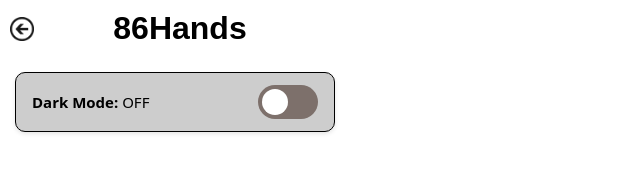
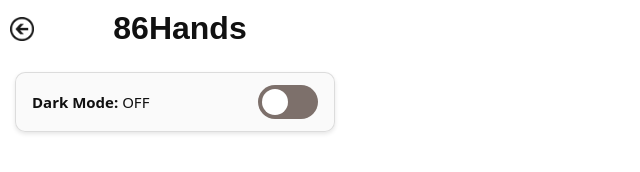
Before and after one commit to NickPalceski/86-Hands, a browser extension: page voice-assistant-extention/pages/settings.html in a window 1280 px wide. Shown: the whole page, without its empty margins (0-640 px from the left). Drawn offline with Linux system fonts and the light colour scheme; a web font is replaced by a local one.

Commit message:
Added functionality of dark mode on settings page

```diff
--- a/voice-assistant-extention/pages/settings.html
+++ b/voice-assistant-extention/pages/settings.html
@@ -19,7 +19,8 @@ Main settings page for the extension
 </head>
 <body>
     <div class="header">
-        <img src="../images/lightModeBackBtn.png" class="back-btn" alt="Back Button"/>
+        <!-- add id so JS can swap the image for dark mode -->
+        <img src="../images/lightModeBackBtn.png" class="back-btn" id="backBtn" alt="Back Button"/>
         <h1>86Hands</h1>
     </div>
 
--- a/voice-assistant-extention/settings.js
+++ b/voice-assistant-extention/settings.js
@@ -1,15 +1,40 @@
 // JavaScript functionality for settings.js
 
+// Wire the dark-mode toggle: toggle a .dark class on <html>, persist to localStorage,
+// and update the status text. Uses a smooth CSS transition for colors.
 
-// -----------------------------------------------------------------------------------------
-// SLIDER SWITCH FUNCTIONALITY
-// -----------------------------------------------------------------------------------------
-
-  // Get elements
+document.addEventListener('DOMContentLoaded', () => {
   const toggle = document.getElementById('serviceToggle');
   const darkmodeText = document.getElementById('darkmodeText');
+  const root = document.documentElement;
 
-  // Toggle Status
+  function applyDarkMode(checked) {
+    darkmodeText.textContent = checked ? 'ON' : 'OFF';
+    root.classList.toggle('dark', checked);
+    // Swap back button image depending on theme (paths are relative to the HTML file)
+    const backBtn = document.getElementById('backBtn');
+    if (backBtn) {
+      backBtn.src = checked ? '../images/backBtnDark.png' : '../images/lightModeBackBtn.png';
+    }
+    try {
+      localStorage.setItem('darkMode', checked ? 'true' : 'false');
+    } catch (e) {
+      // ignore storage errors (e.g., private mode)
+      console.warn('Could not persist dark mode preference', e);
+    }
+  }
+
+  // Initialize from saved preference, or fall back to system preference when unset
+  const saved = localStorage.getItem('darkMode');
+  const prefersDark = window.matchMedia && window.matchMedia('(prefers-color-scheme: dark)').matches;
+  const initialDark = saved === 'true' || (saved === null && prefersDark);
+
+  // Set initial UI state
+  toggle.checked = initialDark;
+  applyDarkMode(initialDark);
+
+  // Listen for changes
   toggle.addEventListener('change', (event) => {
-    darkmodeText.textContent = event.target.checked ? 'ON' : 'OFF';
+    applyDarkMode(event.target.checked);
   });
+});
--- a/voice-assistant-extention/styles/settings.css
+++ b/voice-assistant-extention/styles/settings.css
@@ -1,12 +1,38 @@
 /* -----------------------------------------------------------------------------------------
-GENERAL
+GENERAL / THEME VARIABLES
 ------------------------------------------------------------------------------------------ */
 
+/* Color variables make it easy to switch themes by toggling the .dark class on <html> */
+:root {
+  --bg: #ffffff;                 /* page background */
+  --text-color: #111111;        /* main text */
+  --panel-bg: rgba(250,250,250,0.9); /* container background */
+  --border-color: rgba(0,0,0,0.12);
+  --box-shadow: 0 2px 4px rgba(0,0,0,0.1);
+  --toggle-off: #7D706B;
+  --toggle-on: #34c759;
+}
+
+/* Dark theme variables */
+.dark {
+  --bg: #0f1113;                /* deep page background */
+  --text-color: #e6eef3;       /* light text */
+  --panel-bg: rgba(20,22,24,0.9);
+  --border-color: rgba(255,255,255,0.06);
+  --box-shadow: 0 2px 6px rgba(0,0,0,0.6);
+  --toggle-off: #5a504b;
+  --toggle-on: #2db84a;
+}
 
 html, body {
   width: 350px;   /* hard-codes window size */
   margin: 0;
   padding: 0;
+  background-color: var(--bg);
+  color: var(--text-color);
+  -webkit-font-smoothing: antialiased;
+  -moz-osx-font-smoothing: grayscale;
+  transition: background-color 250ms ease, color 250ms ease;
 }
 
 h1 {
@@ -39,6 +65,18 @@ HELP & SETTINGS BUTTONS
     margin-right: 10px;
 }
 
+/* Smoothly rotate the back button when dark mode is active. Transform origin
+   is centered so rotation looks correct. */
+.back-btn {
+  transition: transform 240ms ease;
+  transform-origin: center center;
+}
+
+/* Rotate 180deg only when the .dark class is set on the root element */
+.dark .back-btn {
+  transform: rotate(180deg);
+}
+
 /* -----------------------------------------------------------------------------------------
 // SLIDER CONTAINER BOX STYLING
 ------------------------------------------------------------------------------------------ */
@@ -51,14 +89,16 @@ HELP & SETTINGS BUTTONS
   gap: 10px;
   font-family: system-ui, sans-serif;
   font-size: 16px;
-  background-color: #BBBB;
+  background-color: var(--panel-bg);
   border-radius: 10px;
-  border: 1px solid black; /* Stroke */
+  border: 1px solid var(--border-color); /* Stroke */
   padding: 12px 16px;
   margin: 15px;
-  box-shadow: 0 2px 4px rgba(0,0,0,0.1); /* Depth */
+  box-shadow: var(--box-shadow); /* Depth */
   font-size: 15px;
-  width: auto; /* Automatically scales container width WOW! */
+  width: auto; /* Automatically scales container width */
+
+  transition: background-color 250ms ease, box-shadow 250ms ease, border-color 250ms ease, color 250ms ease;
 
 }
 
@@ -88,8 +128,8 @@ HELP & SETTINGS BUTTONS
   cursor: pointer;
   top: 0; left: 0;
   right: 0; bottom: 0;
-  background-color: #7D706B;
-  transition: 0.4s;
+  background-color: var(--toggle-off);
+  transition: background-color 240ms ease;
   border-radius: 34px;
 }
 
@@ -108,7 +148,7 @@ HELP & SETTINGS BUTTONS
 
 /* Changes slider background to green (Transition)*/
 input:checked + .slider {
-  background-color: #34c759;
+  background-color: var(--toggle-on);
 }
 
 /* Moves circle in slider */
```
Also changed, not shown: voice-assistant-extention/images/backBtnDark.png (added).
